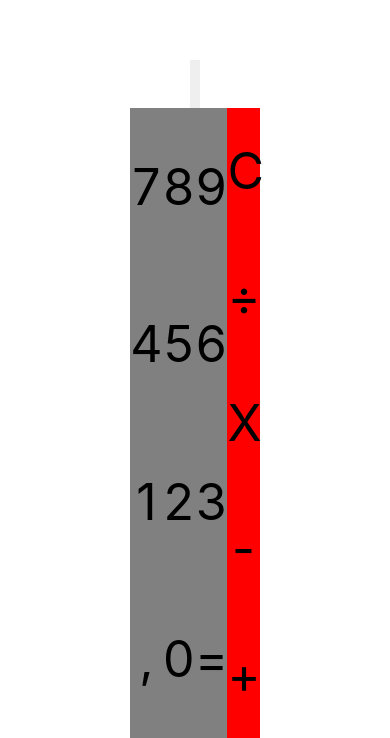
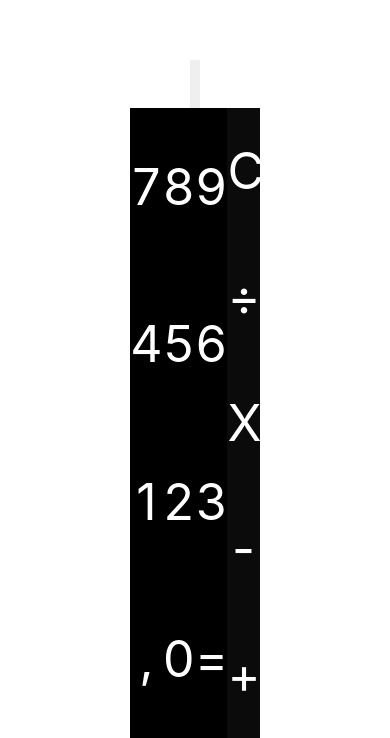
Before and after one commit to jvmhonorato/calculatorapp, a React Native app: screen / in a window 390 px wide. Shown: the part 106-844 px from the top of the page. Built offline with nearby package versions, Linux system fonts and the light colour scheme.

Commit message:
finish app

```diff
--- a/App.js
+++ b/App.js
@@ -30,6 +30,7 @@ export default function App() {
 
           let fixedOperation = dp.split('X').join('*')
           fixedOperation = fixedOperation.split('÷').join('/')
+          fixedOperation = fixedOperation.split(',').join('.')
           rt = new String(eval(fixedOperation))
         }catch(e){
 
@@ -110,7 +111,7 @@ const styles = StyleSheet.create({
   },
   col1:{
     flex:3,
-    backgroundColor:'grey'
+    backgroundColor:'#000000'
   },
   line: {
     flex:1,
@@ -123,10 +124,11 @@ const styles = StyleSheet.create({
   },
   btnText: {
     textAlign:'center',
-    fontSize:50
+    fontSize:50,
+    color:'white'
   },
   col2:{
     flex:1,
-    backgroundColor:'red'
+    backgroundColor:'#0b0b0b'
   }
 });
```
